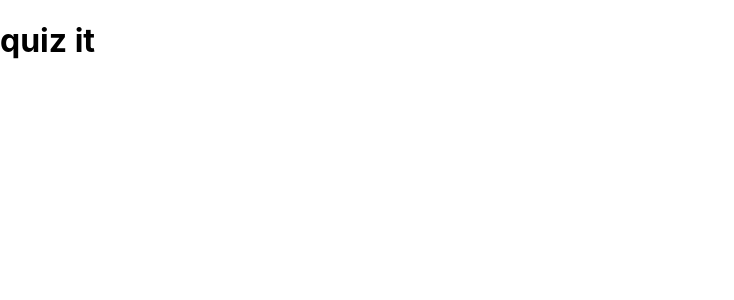
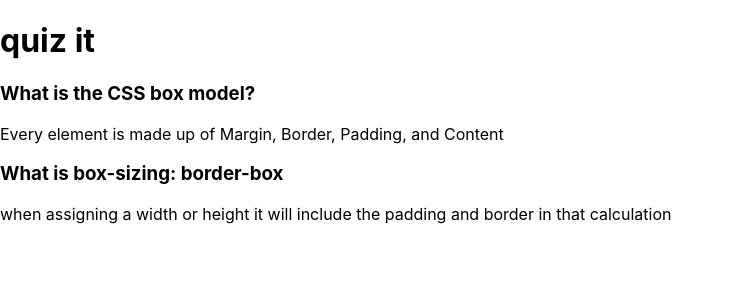
Before and after one commit to colorlessenergy/quizit, a Next.js app: page / in a window 1280 px wide. Shown: the top 300 px of the page, without its empty margins (0-734 px from the left). Built offline with nearby package versions, Linux system fonts and the light colour scheme.

Commit message:
create array of objects with questions and display on home page

```diff
--- a/pages/api/hello.js
+++ /dev/null
@@ -1,6 +0,0 @@
-// Next.js API route support: https://nextjs.org/docs/api-routes/introduction
-
-export default (req, res) => {
-  res.statusCode = 200
-  res.json({ name: 'John Doe' })
-}
--- a/pages/index.js
+++ b/pages/index.js
@@ -1,6 +1,14 @@
 import Head from 'next/head'
 
-export default function Home() {
+export default function Home({ questions }) {
+  let displayQuestions = questions.map(function ({question, answer}, index) {
+    return (
+      <div key={index}>
+        <h3>{question}</h3>
+        <p>{answer}</p>
+      </div>
+    )
+  })
   return (
     <div>
       <Head>
@@ -11,6 +19,30 @@ export default function Home() {
       <h1>
         quiz it
       </h1>
+
+      <div>
+        {displayQuestions}
+      </div>
     </div>
   )
 }
+
+// This function gets called at build time
+export function getStaticProps() {
+  const questions = [
+    {
+      question: 'What is the CSS box model?',
+      answer: 'Every element is made up of Margin, Border, Padding, and Content'
+    },
+    {
+      question: 'What is box-sizing: border-box',
+      answer: 'when assigning a width or height it will include the padding and border in that calculation'
+    }
+  ]
+
+  return {
+    props: {
+      questions
+    },
+  }
+}
```
Also changed, not shown: 1 other file (tests, documents, lock files or other folders).
